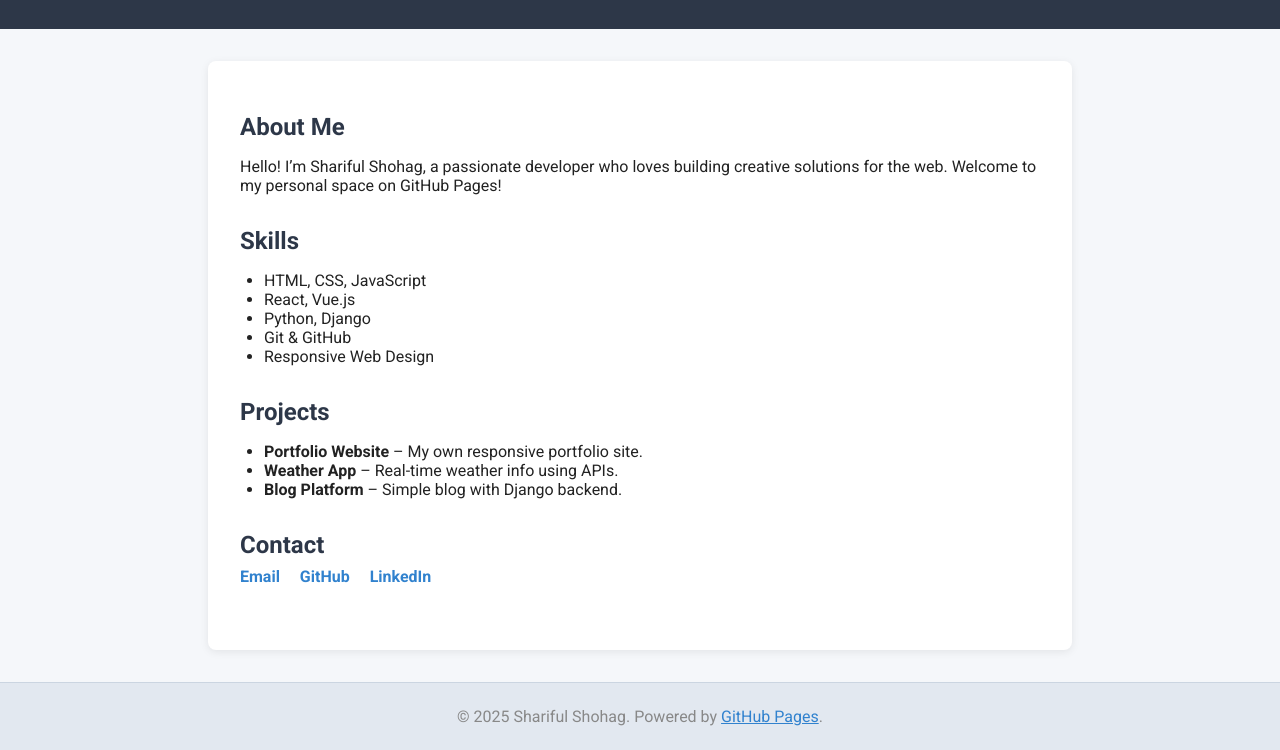
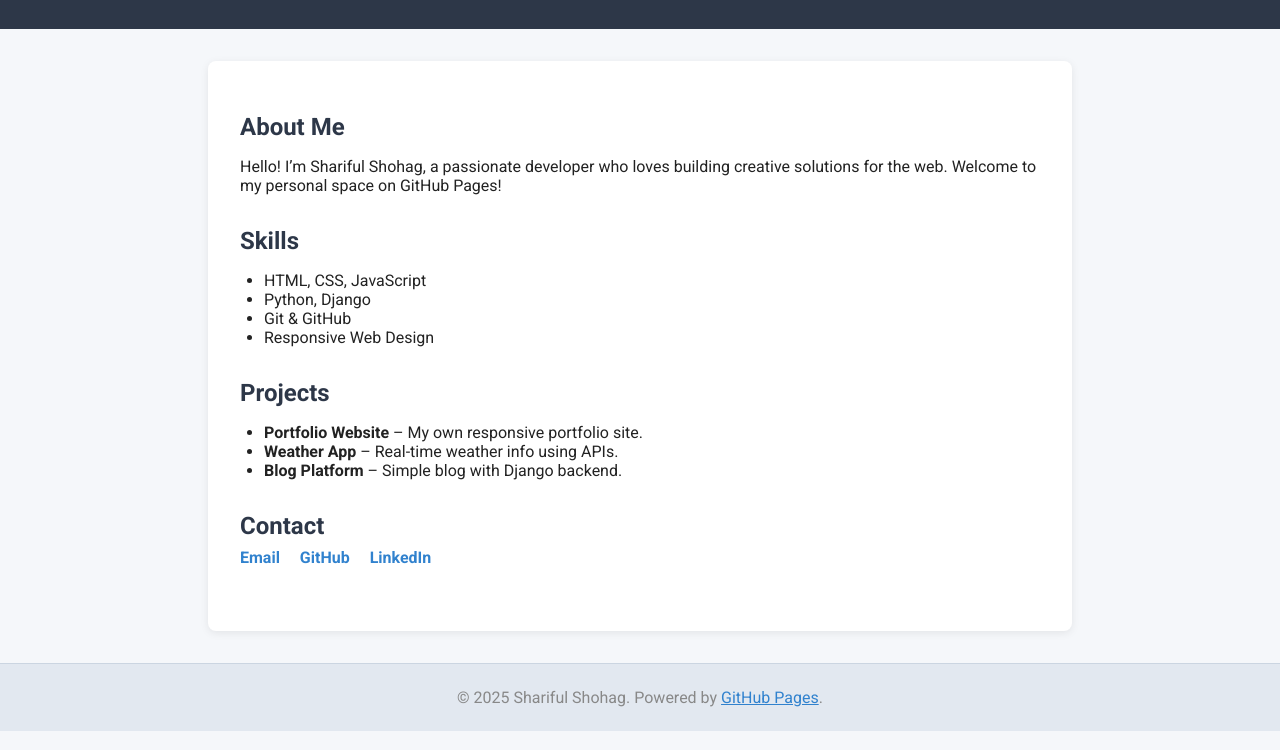
Before and after one commit to shariful-shohag60/shariful-shohag60.github.io, a plain HTML site: page index.html in a window 1280 px wide. Shown: the part 113-863 px from the top of the page. Drawn offline with Linux system fonts and the light colour scheme.

Commit message:
Update index.html

```diff
--- a/index.html
+++ b/index.html
@@ -85,7 +85,7 @@
       <h2>Skills</h2>
       <ul>
         <li>HTML, CSS, JavaScript</li>
-        <li>React, Vue.js</li>
+
         <li>Python, Django</li>
         <li>Git & GitHub</li>
         <li>Responsive Web Design</li>
```
